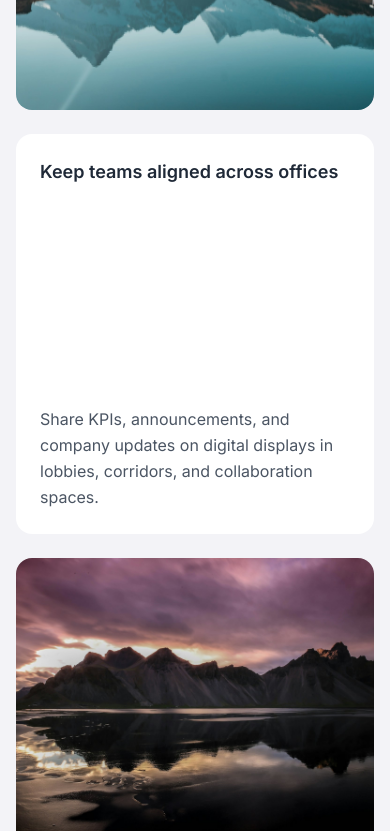
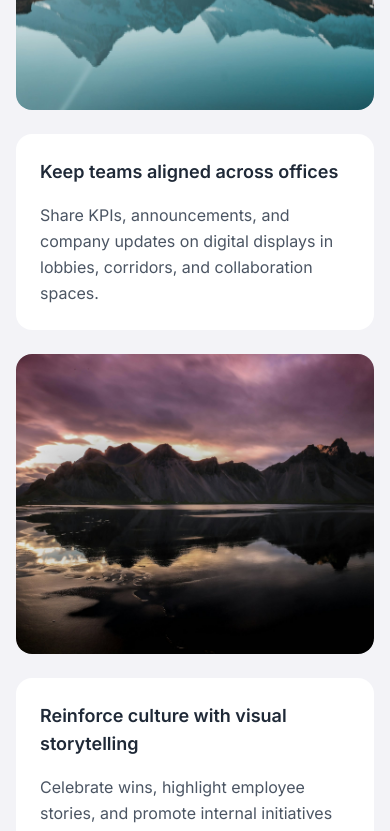
Before and after one commit to TechinoidProjects/signageX-Website, a Next.js app: page /industries/corporate in a window 390 px wide. Shown: the part 1520-2351 px from the top of the page. Built offline with nearby package versions, Linux system fonts and the light colour scheme; a web font is replaced by a local one.

Commit message:
fix responsiveness issue and make the page responsive

```diff
--- a/src/components/Industries/FeaturedApps.tsx
+++ b/src/components/Industries/FeaturedApps.tsx
@@ -24,7 +24,7 @@ export default function FeaturedApps({
   buttonHref = "#",
 }: FeaturedAppsProps) {
   return (
-    <section className="relative w-full bg-deep-purple-500 text-white py-16 overflow-hidden rounded-3xl my-6">
+    <section className="relative w-full bg-deep-purple-500 text-white py-16 overflow-hidden my-6">
       <div className="text-center mb-10 px-4">
         <Heading
           title={headingTitle}
--- a/src/components/Industries/PromoSection.tsx
+++ b/src/components/Industries/PromoSection.tsx
@@ -33,7 +33,7 @@ const PromoSection = ({
       </div>
 
       {/* Content */}
-      <div className="w-full md:w-1/2 bg-white flex flex-col justify-between p-6 md:p-8 rounded-2xl h-100 md:h-[400px]">
+      <div className="w-full md:w-1/2 bg-white flex flex-col md:justify-between p-6 md:p-8 rounded-2xl h-auto md:h-100 md:h-[400px]">
         <h2 className="text-lg md:text-2xl font-semibold text-gray-800">{heading}</h2>
         <p className="text-gray-600 mt-4 leading-relaxed text-base md:text-md">{description}</p>
       </div>
```
